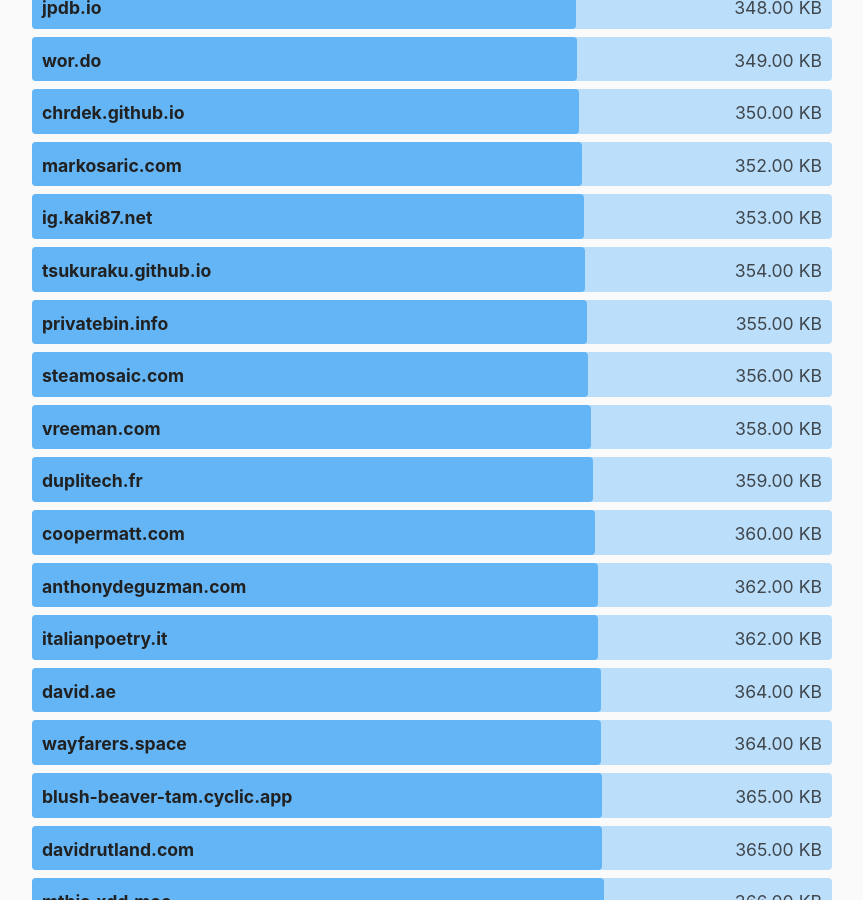
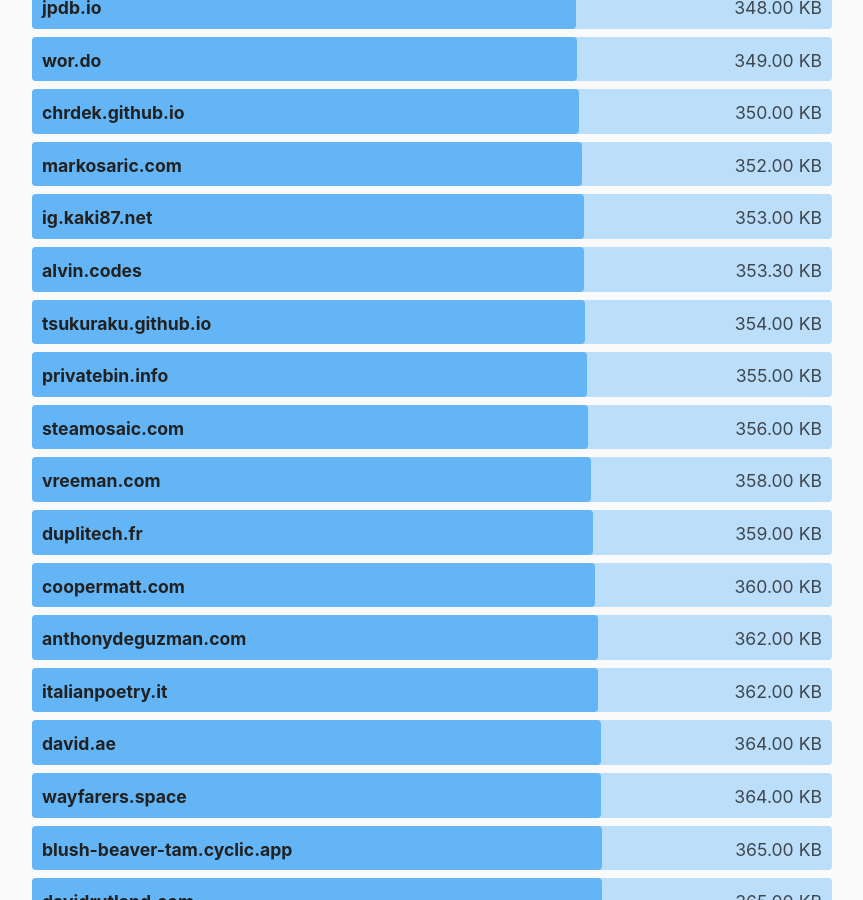
Before and after one commit to kevquirk/512kb.club, a Jekyll site: the page built from index.md, in a window 1280 px wide and 900 px high, scrolled down 34891 px. Shown: the whole window, without its empty margins (208-1071 px from the left). Built offline with Jekyll 4.4.1, drawn with Linux system fonts in a browser that asks for light colours.

Commit message:
Added Alvin's website

```diff
--- a/_data/sites.yml
+++ b/_data/sites.yml
@@ -178,6 +178,11 @@
   size: 98
   last_checked: 2023-02-04
 
+- domain: alvin.codes
+  url: https://alvin.codes
+  size: 353.3
+  last_checked: 2024-01-06
+
 - domain: ampersandia.net
   url: https://ampersandia.net
   size: 48.8
```
